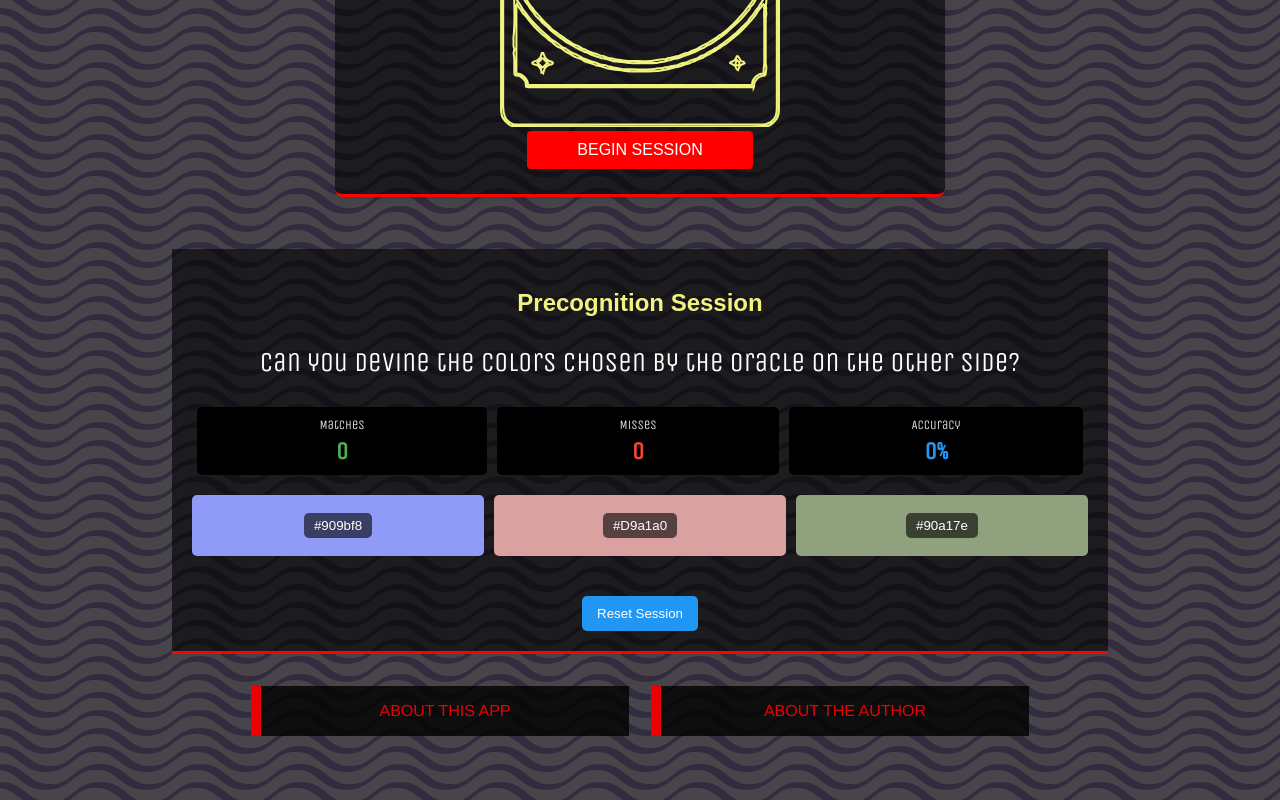
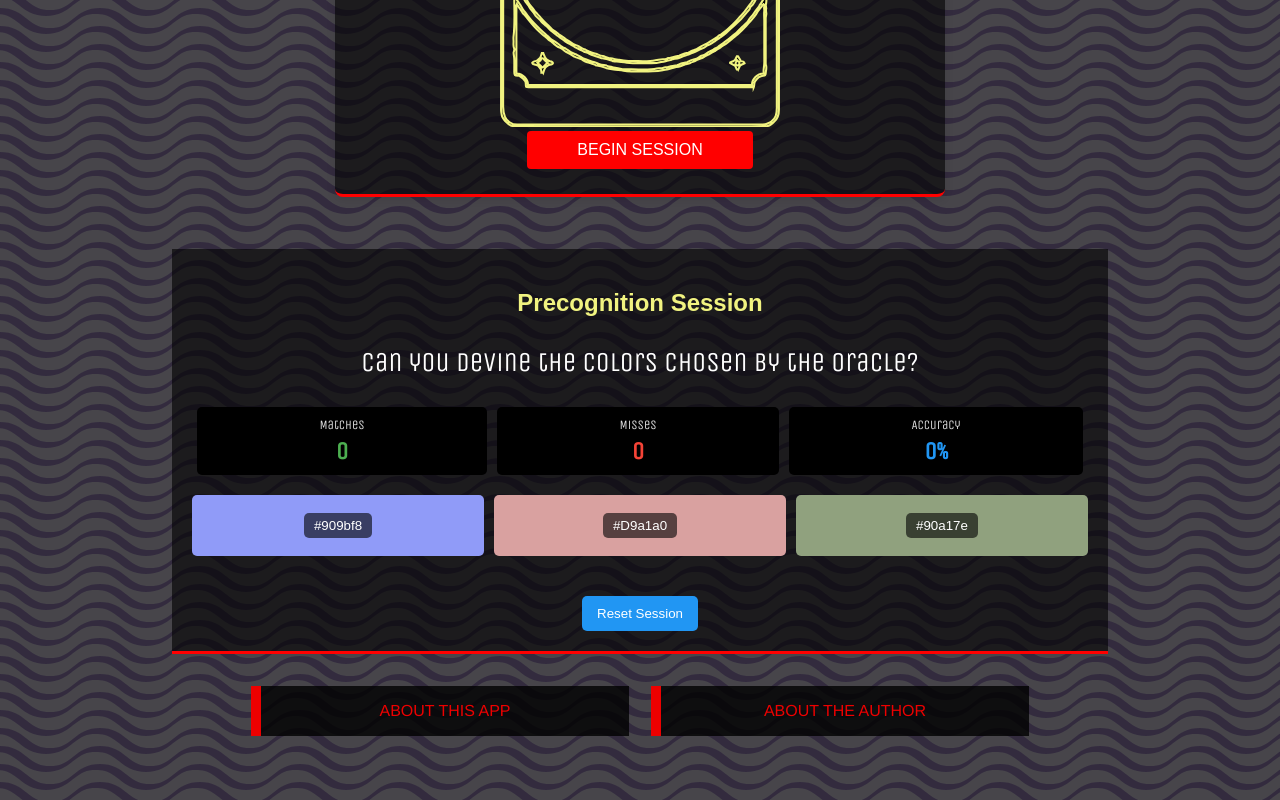
Before and after one commit to drinkingtheink/remote-viewers-club, a Vue app: page / in a window 1280 px wide. Shown: the part 1126-1926 px from the top of the page. Built offline with nearby package versions, Linux system fonts and the light colour scheme; a web font is replaced by a local one.

Commit message:
precog lang

```diff
--- a/src/components/PerceptionTraining.vue
+++ b/src/components/PerceptionTraining.vue
@@ -1,7 +1,7 @@
 <template>
   <div class="prediction-container stage intro">
     <h2>Precognition Session</h2>
-    <p>Can you devine the colors chosen by the oracle on the other side?</p>
+    <p>Can you devine the colors chosen by the oracle?</p>
 
     <div class="session-stats">
       <div class="stat-box">
```
